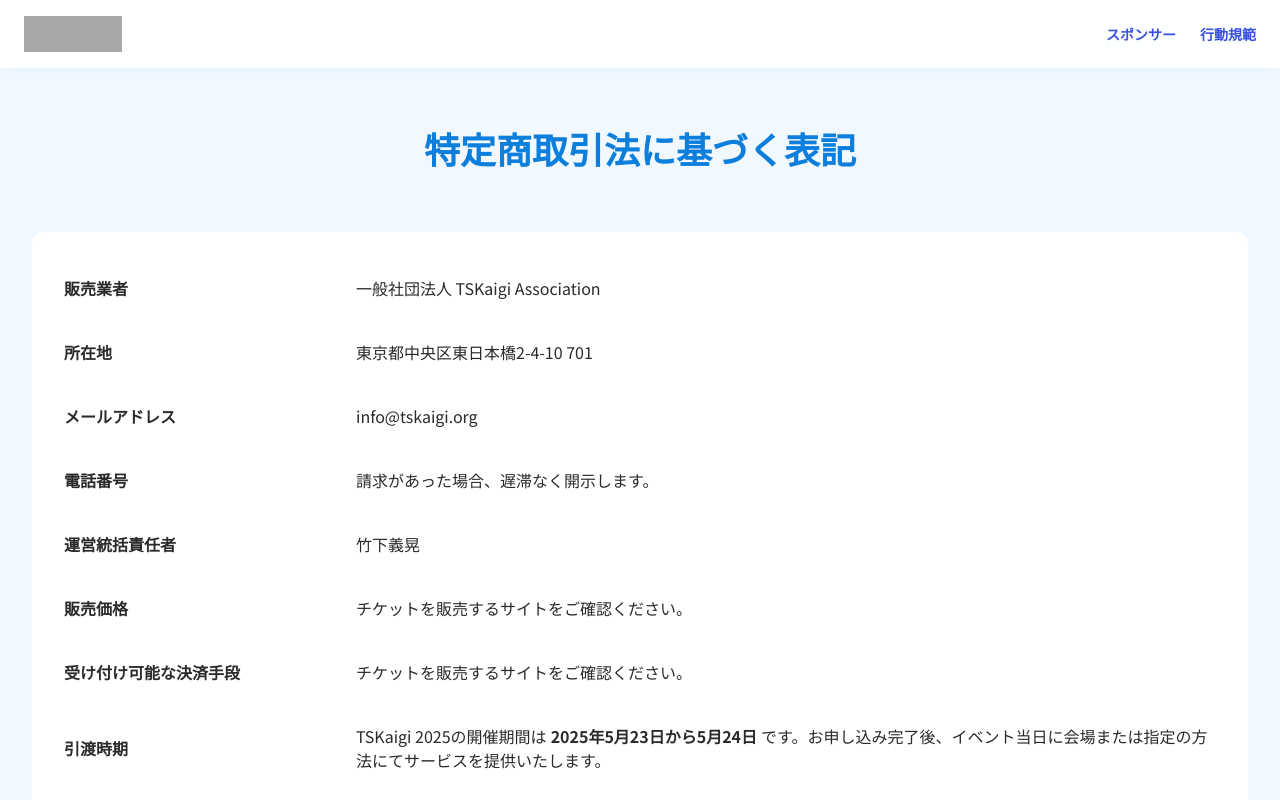
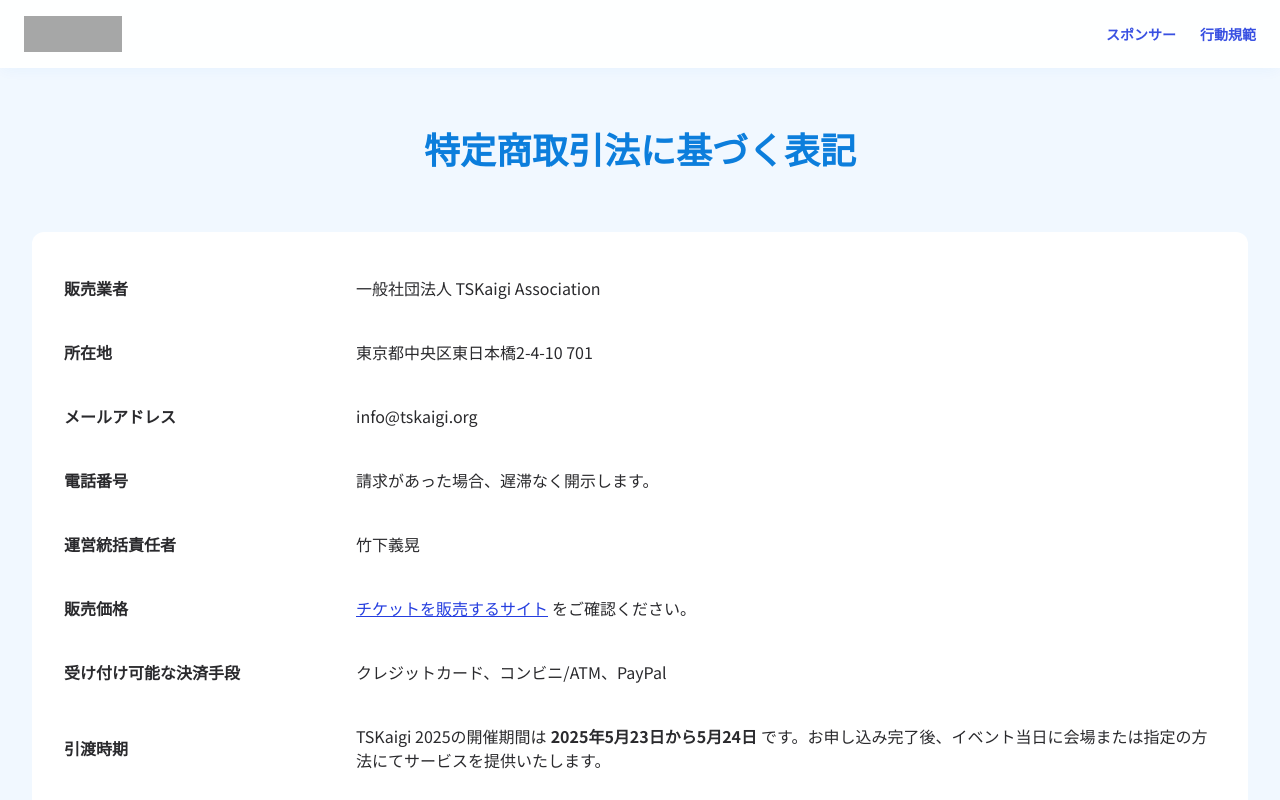
Before and after one commit to tskaigi/tskaigi2025-web-site, a Next.js app: page /specific-commercial in a window 1280 px wide. Shown: the top 800 px of the page. Built offline with nearby package versions, Linux system fonts and the light colour scheme; grey boxes are pictures that could not be loaded.

Commit message:
[update] information

```diff
--- a/src/app/specific-commercial/page.tsx
+++ b/src/app/specific-commercial/page.tsx
@@ -11,9 +11,18 @@ const specificCommercialData = {
   ),
   電話番号: <p>請求があった場合、遅滞なく開示します。</p>,
   運営統括責任者: <p>竹下義晃</p>,
-  販売価格: <p>チケットを販売するサイトをご確認ください。</p>,
-  受け付け可能な決済手段: <p>チケットを販売するサイトをご確認ください。</p>,
-  //   "ご利用のクレジットカードの締め日や契約内容により異なります。ご利用されるカード会社までお問い合わせください。",
+  販売価格: (
+    <p>
+      <a
+        href="https://peatix.com/event/4342134"
+        className="text-link-light underline pr-1"
+      >
+        チケットを販売するサイト
+      </a>
+      をご確認ください。
+    </p>
+  ),
+  受け付け可能な決済手段: <p>クレジットカード、コンビニ/ATM、PayPal</p>,
   引渡時期: (
     <p>
       TSKaigi 2025の開催期間は
```
